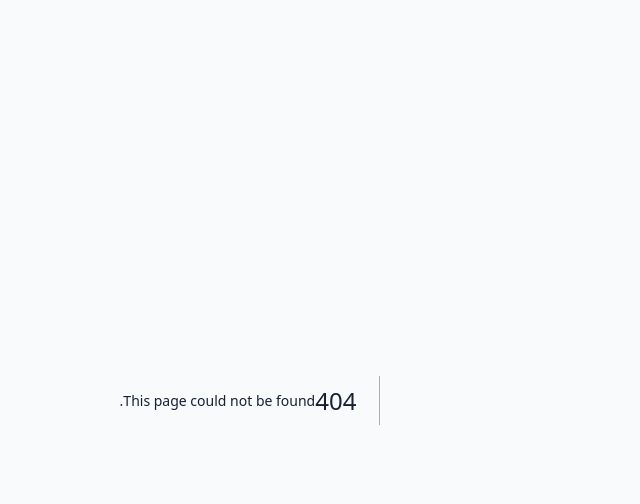
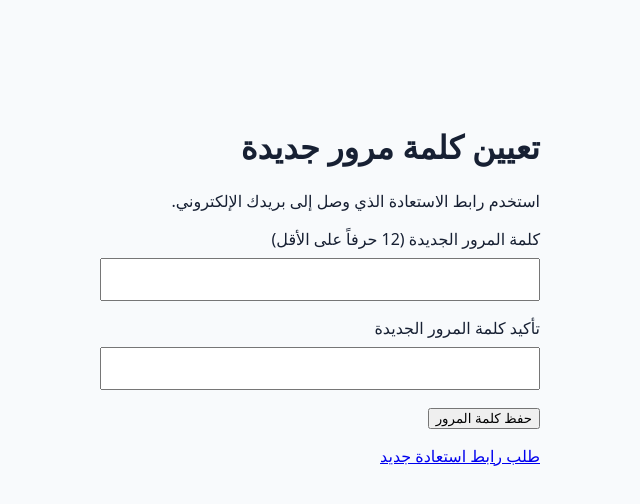
Before and after one commit to ultrablueai/Qmenu, a Next.js app: page /reset-password in a window 1280 px wide. Before the commit this address had no page. Shown: the top 504 px of the page, without its empty margins (422-1062 px from the left). Built offline with nearby package versions, Linux system fonts and the light colour scheme.

Commit message:
feat(auth): add protected password recovery form requiring authenticated recovery session

```diff
--- /dev/null
+++ b/app/reset-password/page.tsx
@@ -0,0 +1,60 @@
+"use client";
+import { useState, type FormEvent } from "react";
+import Link from "next/link";
+import { browserSupabase } from "../../lib/supabase/browser";
+
+export default function ResetPassword() {
+  const [password, setPassword] = useState("");
+  const [confirm, setConfirm] = useState("");
+  const [busy, setBusy] = useState(false);
+  const [notice, setNotice] = useState("");
+  const [done, setDone] = useState(false);
+
+  async function submit(event: FormEvent<HTMLFormElement>) {
+    event.preventDefault();
+    if (busy) return;
+    if (password.length < 12 || password !== confirm) {
+      setNotice("يجب أن تتطابق كلمتا المرور وأن تحتوي الكلمة على 12 حرفاً على الأقل.");
+      return;
+    }
+    setBusy(true);
+    setNotice("");
+    try {
+      const client = browserSupabase();
+      const { data: { user }, error: sessionError } = await client.auth.getUser();
+      if (sessionError || !user) {
+        setNotice("رابط الاستعادة غير صالح أو انتهت صلاحيته. اطلب رابطاً جديداً.");
+        return;
+      }
+      const { error } = await client.auth.updateUser({ password });
+      if (error) throw error;
+      await client.auth.signOut();
+      setPassword("");
+      setConfirm("");
+      setDone(true);
+      setNotice("تم تحديث كلمة المرور. سجّل الدخول بكلمتك الجديدة.");
+    } catch {
+      setNotice("تعذّر تحديث كلمة المرور. حاول مرة أخرى أو اطلب رابطاً جديداً.");
+    } finally {
+      setBusy(false);
+    }
+  }
+
+  return <main style={{maxWidth:440,margin:"10vh auto",padding:24}}>
+    <h1>تعيين كلمة مرور جديدة</h1>
+    <p>استخدم رابط الاستعادة الذي وصل إلى بريدك الإلكتروني.</p>
+    {!done && <form onSubmit={submit}>
+      <label htmlFor="password">كلمة المرور الجديدة (12 حرفاً على الأقل)</label>
+      <input id="password" type="password" autoComplete="new-password" minLength={12} required value={password}
+        onChange={e=>setPassword(e.target.value)}
+        style={{display:"block",width:"100%",padding:12,margin:"8px 0 16px",boxSizing:"border-box"}} />
+      <label htmlFor="confirm">تأكيد كلمة المرور الجديدة</label>
+      <input id="confirm" type="password" autoComplete="new-password" minLength={12} required value={confirm}
+        onChange={e=>setConfirm(e.target.value)}
+        style={{display:"block",width:"100%",padding:12,margin:"8px 0 16px",boxSizing:"border-box"}} />
+      <button disabled={busy} type="submit">{busy?"جارٍ الحفظ...":"حفظ كلمة المرور"}</button>
+    </form>}
+    {notice && <p role="status">{notice}</p>}
+    <p>{done ? <Link href="/login">تسجيل الدخول</Link> : <Link href="/forgot-password">طلب رابط استعادة جديد</Link>}</p>
+  </main>;
+}
```
